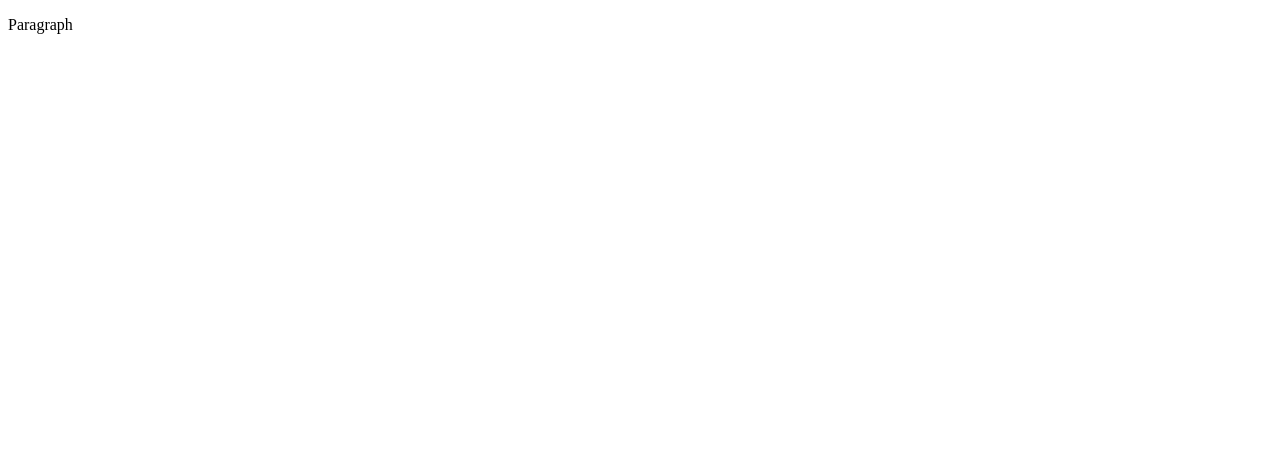
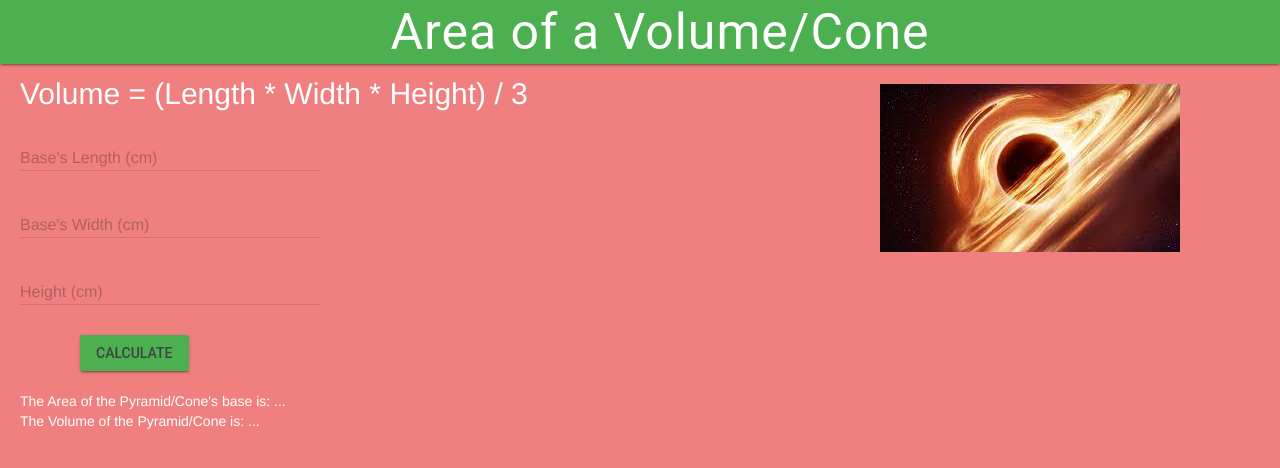
Before and after one commit to MTHS-ICS2O-2-2022/ICS2O-Assignment-02-Jaden-Plugowsky, a website: page index.html in a window 1280 px wide. Drawn offline with nearby package versions, Linux system fonts and the light colour scheme.

Commit message:
initial website

```diff
--- a/css/style.css
+++ b/css/style.css
@@ -1,4 +1,48 @@
-/* Created by: Mr. Coxall
-* Created on: Sep 2020
+/* Created by: Jaden Plugowsky
+* Created on: April 2023
 * This file contains the CSS for index.html
 */
+
+/* Due to error in MDL : https://github.com/google/material-design-lite/issues/5281
+*/
+.mdl-ripple {
+  background: #000;
+  opacity: 0.001;
+}
+
+body {
+  background-color: lightcoral;
+}
+
+.right-image {
+  height: auto;
+  width: 250px;
+  float: right;
+  margin-right: 150px;
+}
+
+.mdl-content {
+  font-size: 30px;
+}
+
+.mdl-layout__content {
+  margin-left: 20px;
+  color: white;
+}
+
+.mdl-layout__header-row {
+  justify-content: center;
+}
+
+.mdl-layout-title {
+  color: white;
+}
+
+#button-one {
+  margin-left: 60px;
+  margin-top: 10px;
+}
+
+#header-fix {
+  font-size: 50px;
+}
--- a/index.html
+++ b/index.html
@@ -1,9 +1,112 @@
 <!DOCTYPE html>
 <html>
   <head>
-    <title>Title</title>
+    <meta charset="utf-8" />
+    <meta name="description" content="Area of a Volume or Cone" />
+    <meta name="keywords" content="mths, ics2o" />
+    <meta name="author" content="Jaden Plugowsky" />
+    <meta name="viewport" content="width=device-width, initial-scale=1.0" />
+    <link rel="stylesheet" href="./css/style.css" />
+    <link
+      rel="stylesheet"
+      href="https://fonts.googleapis.com/icon?family=Material+Icons"
+    />
+    <!-- Change colours here at https://getmdl.io/customize/index.html -->
+    <link
+      rel="stylesheet"
+      href="https://code.getmdl.io/1.3.0/material.green-light_green.min.css"
+    />
+    <link rel="apple-touch-icon" sizes="180x180" href="apple-touch-icon.png" />
+    <link rel="icon" type="image/png" sizes="32x32" href="favicon-32x32.png" />
+    <link rel="icon" type="image/png" sizes="16x16" href="favicon-16x16.png" />
+    <link rel="manifest" href="site.webmanifest" />
+    <title>Area of a Volume/Cone Calculator</title>
   </head>
   <body>
-    <p>Paragraph</p>
+    <script defer src="https://code.getmdl.io/1.3.0/material.min.js"></script>
+    <script src="./js/script.js"></script>
+    <!-- Page content is below this div -->
+    <div class="mdl-layout mdl-js-layout mdl-layout--fixed-header">
+      <header class="mdl-layout__header">
+        <div class="mdl-layout__header-row">
+          <span class="mdl-layout-title" id="header-fix">Area of a Volume/Cone</span>
+        </div>
+      </header>
+      <main class="mdl-layout__content">
+        <!-- Put non-header content HERE -->
+        <br />
+        <div class="right-image">
+          <img src="./images/blackholehd.jpg" alt="black hole image" />
+        </div>
+        <div class="mdl-content">Volume = (Length * Width * Height) / 3</div>
+        <br />
+        <!-- Numeric Textfield with Floating Label - Length -->
+        <form action="#">
+          <div
+            class="mdl-textfield mdl-js-textfield mdl-textfield--floating-label"
+          >
+            <input
+              class="mdl-textfield__input"
+              type="text"
+              pattern="-?[.0-9]*(\.[.0-9]+)?"
+              id="base-length"
+            />
+            <label class="mdl-textfield__label" for="base-length">Base's Length (cm)</label>
+            <span class="mdl-textfield__error"
+              >Input is not a number or decimal!</span
+            >
+          </div>
+        </form>
+        <!-- Numeric Textfield with Floating Label - Width -->
+        <form action="#">
+          <div
+            class="mdl-textfield mdl-js-textfield mdl-textfield--floating-label"
+          >
+            <input
+              class="mdl-textfield__input"
+              type="text"
+              pattern="-?[.0-9]*(\.[.0-9]+)?"
+              id="base-width"
+            />
+            <label class="mdl-textfield__label" for="base-width">Base's Width (cm)</label>
+            <span class="mdl-textfield__error"
+              >Input is not a number or decimal!</span
+            >
+          </div>
+        </form>
+        <!-- Numeric Textfield with Floating Label - Height -->
+        <form action="#">
+          <div
+            class="mdl-textfield mdl-js-textfield mdl-textfield--floating-label"
+          >
+            <input
+              class="mdl-textfield__input"
+              type="text"
+              pattern="-?[.0-9]*(\.[.0-9]+)?"
+              id="height"
+            />
+            <label class="mdl-textfield__label" for="height">Height (cm)</label>
+            <span class="mdl-textfield__error"
+              >Input is not a number or decimal!</span
+            >
+          </div>
+        </form>
+        <!-- Colored raised button with ripple -->
+        <button
+          class="mdl-button mdl-js-button mdl-button--raised mdl-js-ripple-effect mdl-button--colored"
+          id="button-one"
+          onclick="buttonOneClicked()"
+        >
+          Calculate
+        </button>
+        <br />
+        <br />
+        <!-- Answer to be replaced using JS -->
+        <div class="page-content-answer">
+          <div id="answer-area">The Area of the Pyramid/Cone's base is: ...</dive>
+          <div id="answer-volume">The Volume of the Pyramid/Cone is: ...</div>
+        </div>
+      </main>
+    </div>
   </body>
 </html>
--- a/js/script.js
+++ b/js/script.js
@@ -1,5 +1,25 @@
-// Copyright (c) 2020 Mr. Coxall All rights reserved
+// Copyright (c) 2023 Jaden Plugowsky All rights reserved
 //
-// Created by: Mr. Coxall
-// Created on: Sep 2020
+// Created by: Jaden Plugowsky
+// Created on: April 2023
 // This file contains the JS functions for index.html
+
+"use strict"
+
+function buttonOneClicked() {
+  //This function calculates the Volume of a Pyramid/Cone
+  //Input through Textfields
+  const baseLength = parseFloat(document.getElementById("base-length").value)
+  const baseWidth = parseFloat(document.getElementById("base-width").value)
+  const height = parseFloat(document.getElementById("height").value)
+
+  //Process
+  const area = baseLength * baseWidth
+  const volume = (area * height) / 3
+
+  //Output
+  document.getElementById("answer-area").innerHTML =
+    "The Area of the Pyramid/Cone's base is: " + area + "cm²"
+  document.getElementById("answer-volume").innerHTML =
+    "The Volume of the Pyramid/Cone is: " + volume.toFixed(2) + "cm³"
+}
--- /dev/null
+++ b/package.json
@@ -0,0 +1,6 @@
+{
+  "devDependencies": {
+    "stylelint": "^15.2.0",
+    "stylelint-config-standard": "^30.0.1"
+  }
+}
```
Also changed, not shown: android-chrome-192x192.png (added), android-chrome-512x512.png (added), apple-touch-icon.png (added), favicon-16x16.png (added), favicon-32x32.png (added), favicon.ico (added), images/blackholehd.jpg (added), images/notebook-animation.svg (deleted), site.webmanifest (added), 3 other files.
